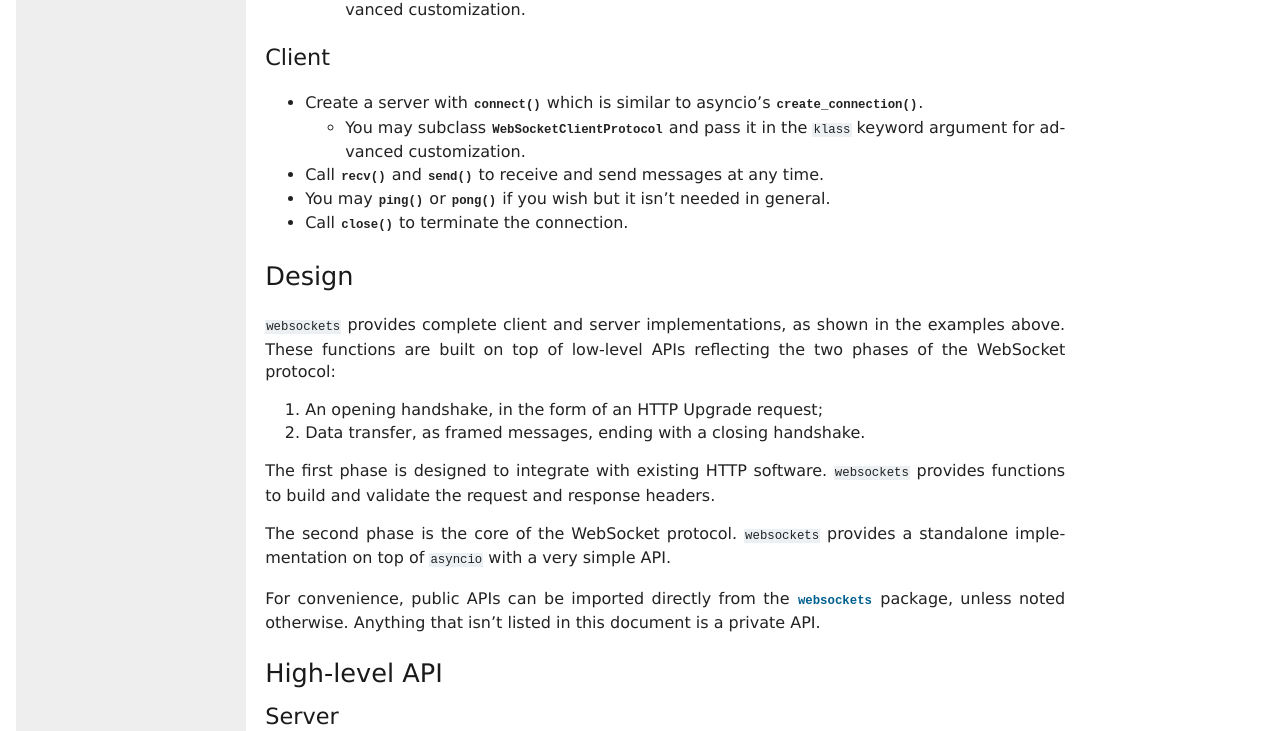
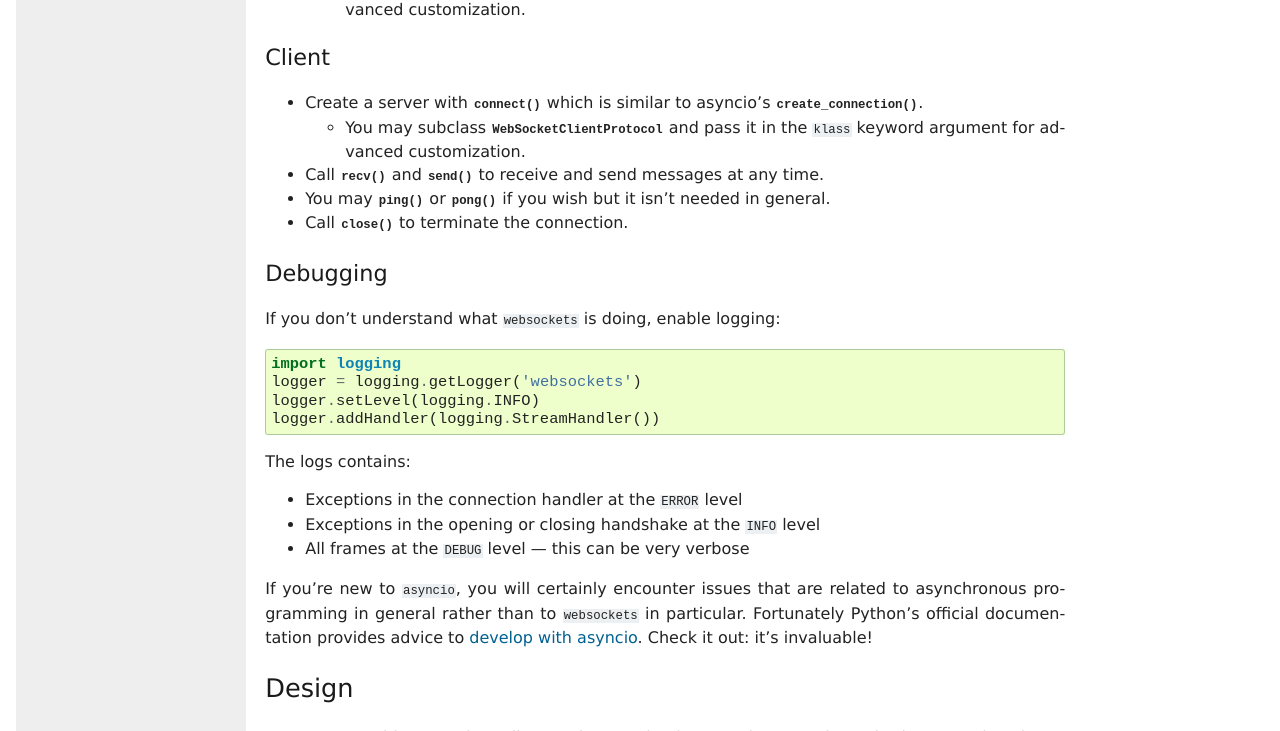
Before and after one commit to python-websockets/websockets, a Sphinx documentation site: the page built from docs/index.rst, in a window 1280 px wide and 900 px high, scrolled down 2387 px, cut to the strip 0-731 px from the top of the window. Built offline with Sphinx 7.4.7, drawn with Linux system fonts in a browser that asks for light colours.

Commit message:
Add debugging advice.
Try to deflect asyncio-related problems to Python's support channels.

```diff
--- a/docs/index.rst
+++ b/docs/index.rst
@@ -163,6 +163,29 @@ Client
 
 * Call :meth:`~websockets.protocol.WebSocketCommonProtocol.close` to terminate
   the connection.
+
+Debugging
+.........
+
+If you don't understand what ``websockets`` is doing, enable logging::
+
+    import logging
+    logger = logging.getLogger('websockets')
+    logger.setLevel(logging.INFO)
+    logger.addHandler(logging.StreamHandler())
+
+The logs contains:
+
+* Exceptions in the connection handler at the ``ERROR`` level
+* Exceptions in the opening or closing handshake at the ``INFO`` level
+* All frames at the ``DEBUG`` level — this can be very verbose
+
+If you're new to ``asyncio``, you will certainly encounter issues that are
+related to asynchronous programming in general rather than to ``websockets``
+in particular. Fortunately Python's official documentation provides advice to
+`develop with asyncio`_. Check it out: it's invaluable!
+
+.. _develop with asyncio: https://docs.python.org/3/library/asyncio-dev.html
 
 Design
 ------
```
